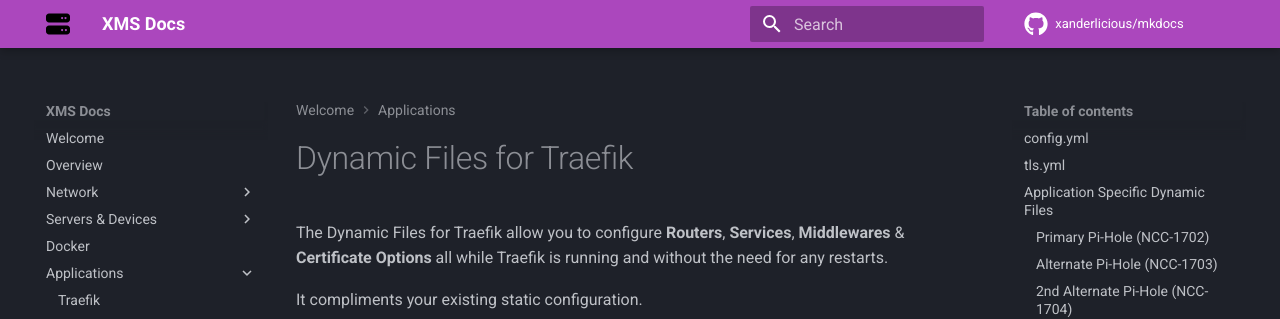
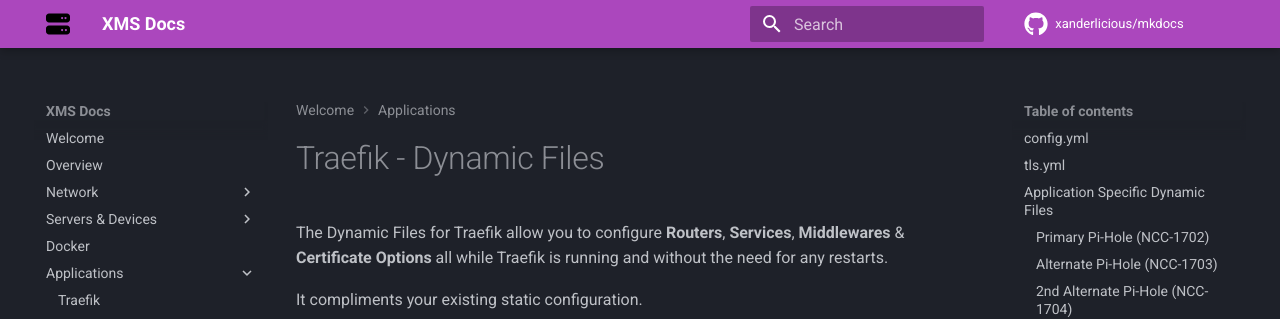
Before and after one commit to Xanderlicious/mkdocs, an MkDocs documentation site: the page built from docs/dynamic.md, in a window 1280 px wide and 900 px high. Shown: the top 319 px of the window. Built offline with MkDocs 1.6.1 and Material for MkDocs 9.7.7, drawn with Linux system fonts in a browser that asks for light colours; comment, search, counter and statistics services are not loaded.

Commit message:
changed the heading for the dynamic files page to match the other traefik pages

```diff
--- a/docs/dynamic.md
+++ b/docs/dynamic.md
@@ -1,4 +1,4 @@
-# Dynamic Files for Traefik
+# Traefik - Dynamic Files
 
 The Dynamic Files for Traefik allow you to configure **Routers**, **Services**, **Middlewares** & **Certificate Options** all while Traefik is running and without the need for any restarts.
 
```
